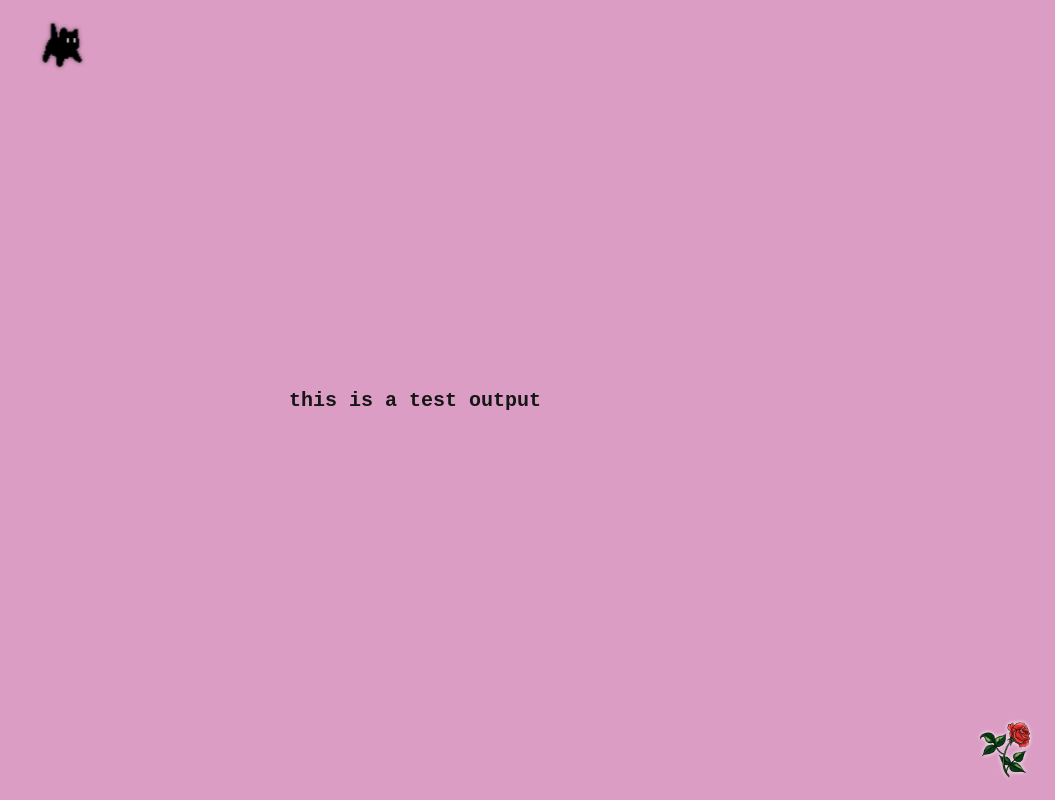
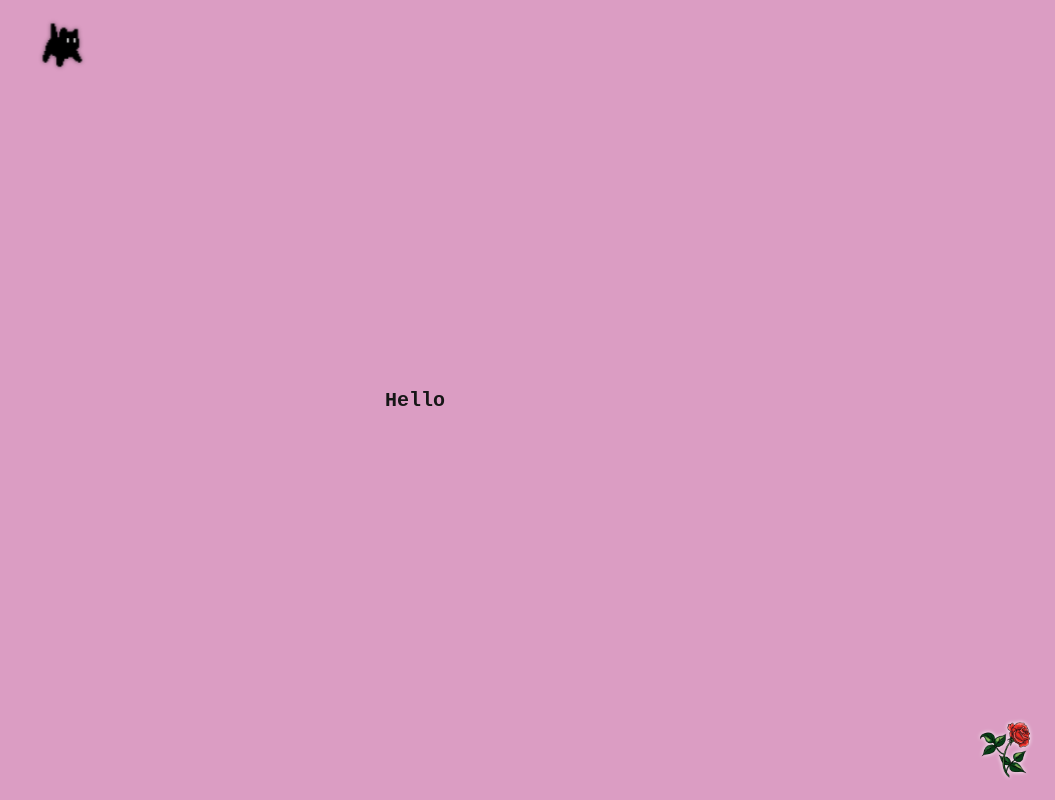
Before and after one commit to HtetNaing1995/MaaProject, a plain HTML site: page index.html in a window 1280 px wide. Both pictures are taken after a click on the button "Confirm". Shown: the whole page, without its empty margins (225-1280 px from the left). Drawn offline with Linux system fonts and the light colour scheme.

Commit message:
changed enter output and styles

```diff
--- a/index.html
+++ b/index.html
@@ -17,8 +17,7 @@
     </div>
 
     <div class="output-text-container" id="output-text-container">
-      <div class="output-text">
-          this is a test output
+      <div class="output-text" id="output-text">
       </div>
     </div>
     <img src="./img/cat.png" alt="" class="cat-pic">
@@ -27,12 +26,15 @@
   <script>
     const name_arr=["wah wah","sage","wah","esclusage"];
     const inp_container=document.getElementById("container");
+    const otp_text=document.getElementById("output-text");
     const otp_container=document.getElementById("output-text-container");
     document.getElementById("submit-btn").addEventListener("click",()=>{
         inp_container.classList.add("container-animation");
         otp_container.classList.add("output-text-container-animation");
-        const inp_text=document.getElementById("input").value.toLowerCase();
-        (name_arr.includes(inp_text))?console.log("it is mama"):console.log("it is not mama");
+        let inp_text=document.getElementById("input").value;
+        let inp_text_lower=inp_text.toLowerCase();
+        inp_text+=(name_arr.includes(inp_text_lower))?"<br>(You are Maa <3)":"";
+        otp_text.innerHTML="Hello "+inp_text;
     })
   </script>
 </html>
--- a/style.css
+++ b/style.css
@@ -9,6 +9,7 @@ body {
   background-color: var(--bg-color);
   box-sizing: border-box;
   margin: 0;
+  height: 100vh;
 }
 
 * {
@@ -20,7 +21,7 @@ body {
   flex-direction: column;
   align-items: center;
   row-gap: 10px;
-  height: 100vh;
+  height: 100%;
   justify-content: center;
 }
 
```
